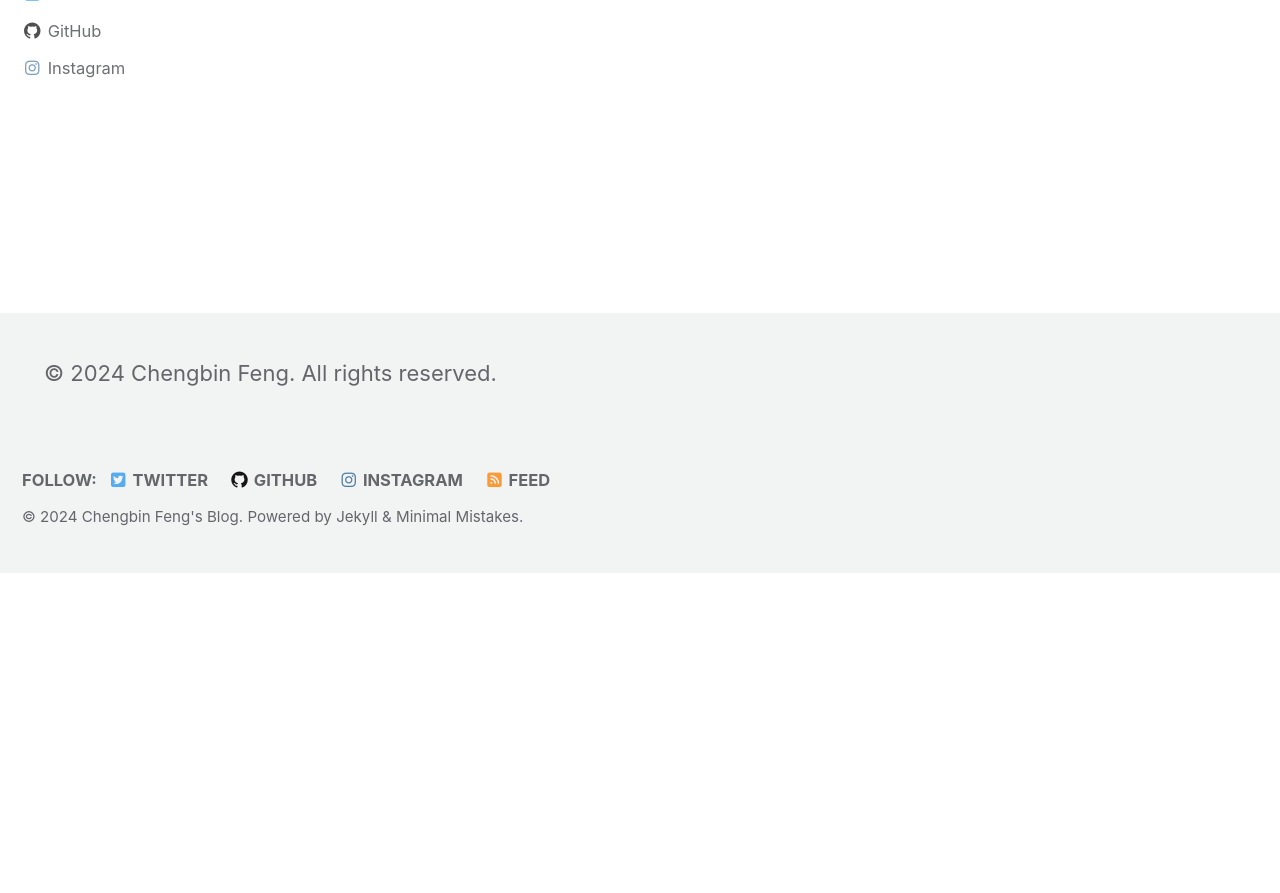
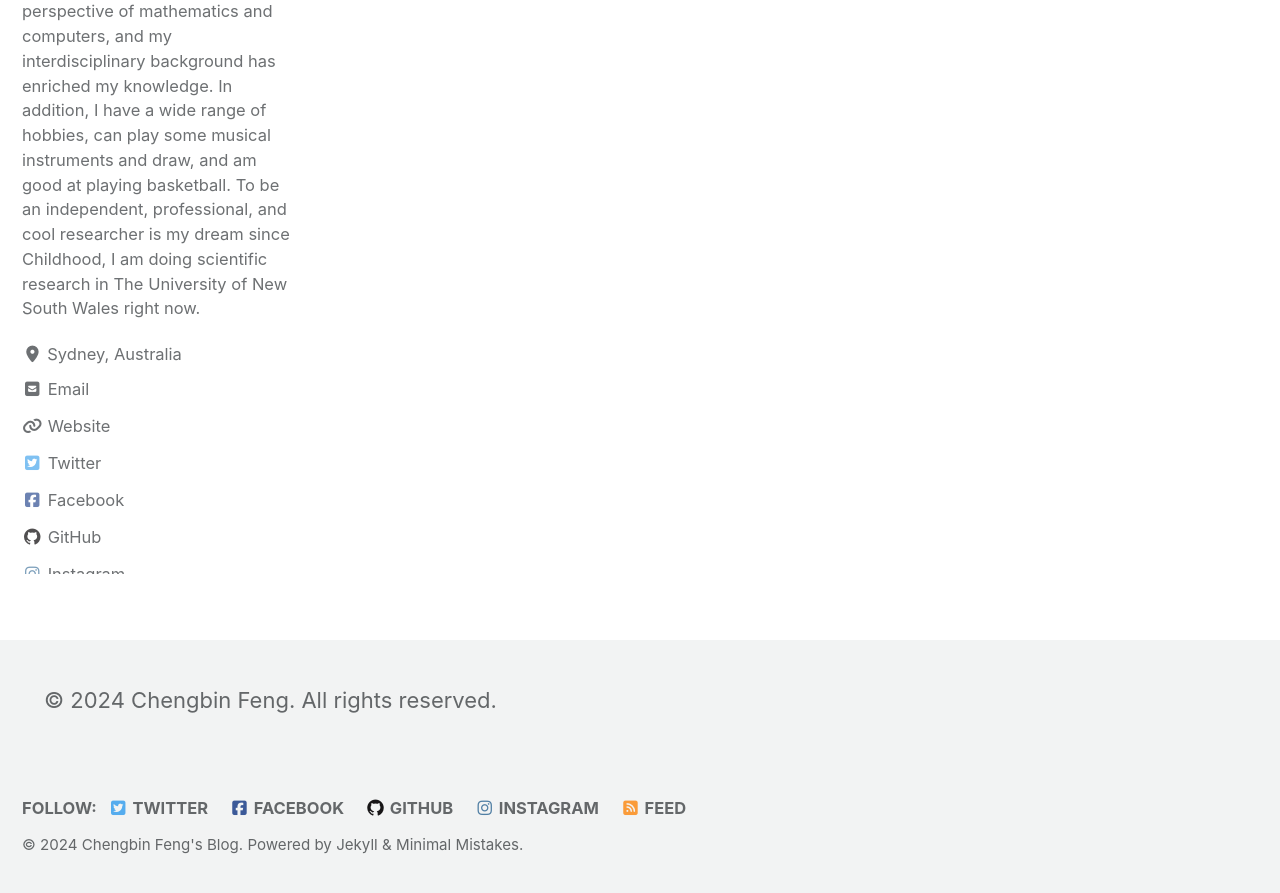
Before and after one commit to kfengc27/kfengc27.github.io, a Jekyll site: the page built from index.html, in a window 1280 px wide and 900 px high, scrolled down 327 px. Shown: the top 893 px of the window. Built offline with Jekyll 4.4.1, drawn with Linux system fonts in a browser that asks for light colours; cached includes are drawn as plain includes; the list of posts is cut into pages by our own code; before the commit the page ends 900 px from its top, so only the background shows below that; some of the changed text lies outside the part shown.

Commit message:
update website basic info

```diff
--- a/_config.yml
+++ b/_config.yml
@@ -114,9 +114,9 @@
 # Site Author
 author:
   name             : "Chengbin Feng"
-  avatar           : # path of avatar image, e.g. "/assets/images/bio-photo.jpg"
-  bio              : "I am an **amazing** person."
-  location         : "Somewhere"
+  avatar           : "/assets/images/chengbin.jpg"
+  bio              : "My name is Chengbin Feng, I like to explore the world from the perspective of mathematics and computers, and my interdisciplinary background has enriched my knowledge. In addition, I have a wide range of hobbies, can play some musical instruments and draw, and am good at playing basketball. To be an independent, professional, and cool researcher is my dream since Childhood, I am doing scientific research in The University of New South Wales right now."
+  location         : "Sydney, Australia"
   email            :
   links:
     - label: "Email"
@@ -130,7 +130,7 @@
       url: "https://twitter.com/kfengc27"
     - label: "Facebook"
       icon: "fab fa-fw fa-facebook-square"
-      # url: "https://facebook.com/"
+      url: "https://www.facebook.com/kfengc27"
     - label: "GitHub"
       icon: "fab fa-fw fa-github"
       url: "https://github.com/kfengc27"
@@ -146,7 +146,7 @@
       url: "https://www.kfengc27.com"
     - label: "Facebook"
       icon: "fab fa-fw fa-facebook-square"
-      # url:
+      url: "https://www.facebook.com/kfengc27"
     - label: "GitHub"
       icon: "fab fa-fw fa-github"
       url: "https://github.com/kfengc27"
```
